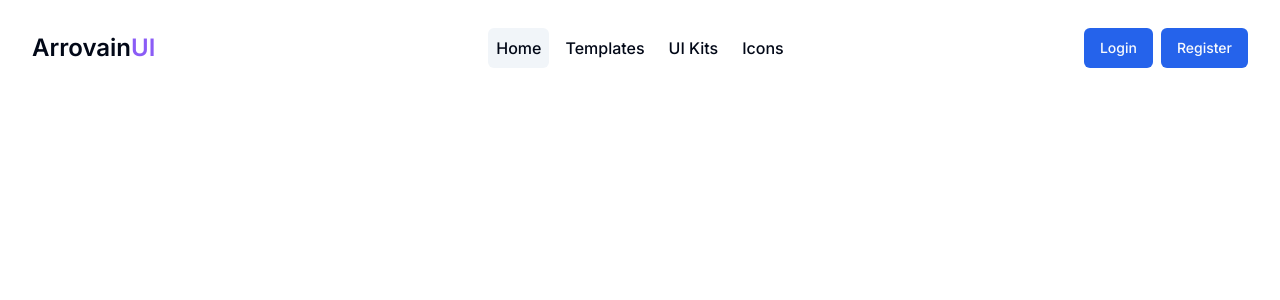
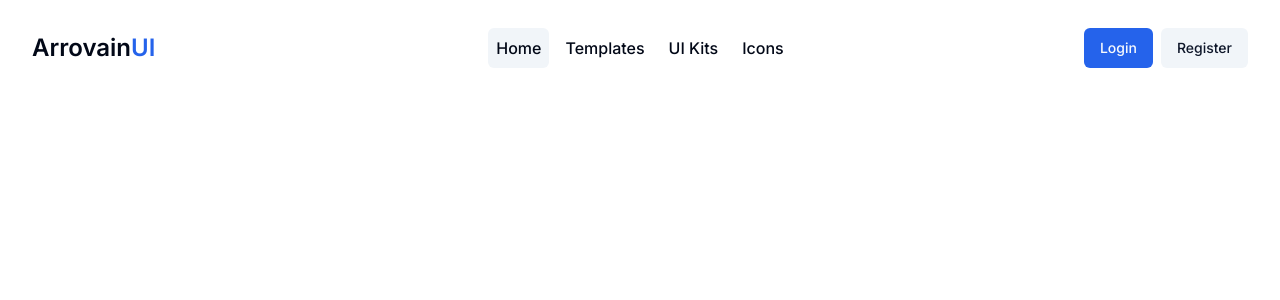
Before and after one commit to arrovain/digital_marketplace, a Next.js app: page / in a window 1280 px wide. Shown: the top 300 px of the page. Built offline with nearby package versions, Linux system fonts and the light colour scheme.

Commit message:
text-primary

```diff
--- a/app/components/Navbar.tsx
+++ b/app/components/Navbar.tsx
@@ -8,14 +8,14 @@ export function Navbar() {
       <div className="md:col-span-3">
         <Link href="">
           <h1 className="text-2xl font-semibold">
-            Arrovain<span className="text-violet-500">UI</span>
+            Arrovain<span className="text-primary">UI</span>
           </h1>
         </Link>
       </div>
       <NavbarLinks />
       <div className="flex items-center gap-x-2 ms-auto md:col-span-3">
         <Button>Login</Button>
-        <Button>Register</Button>
+        <Button variant={"secondary"}>Register</Button>
       </div>
     </nav>
   );
```
